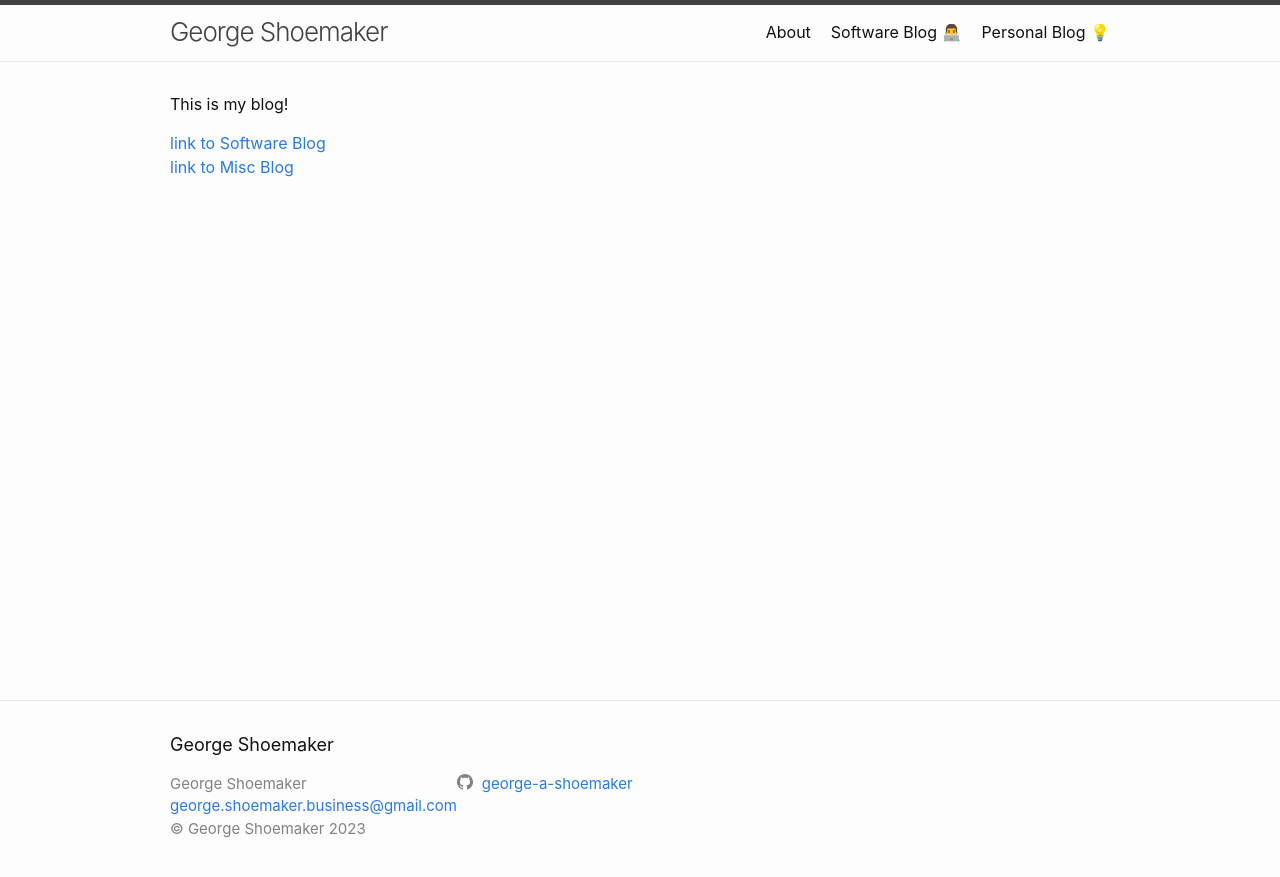
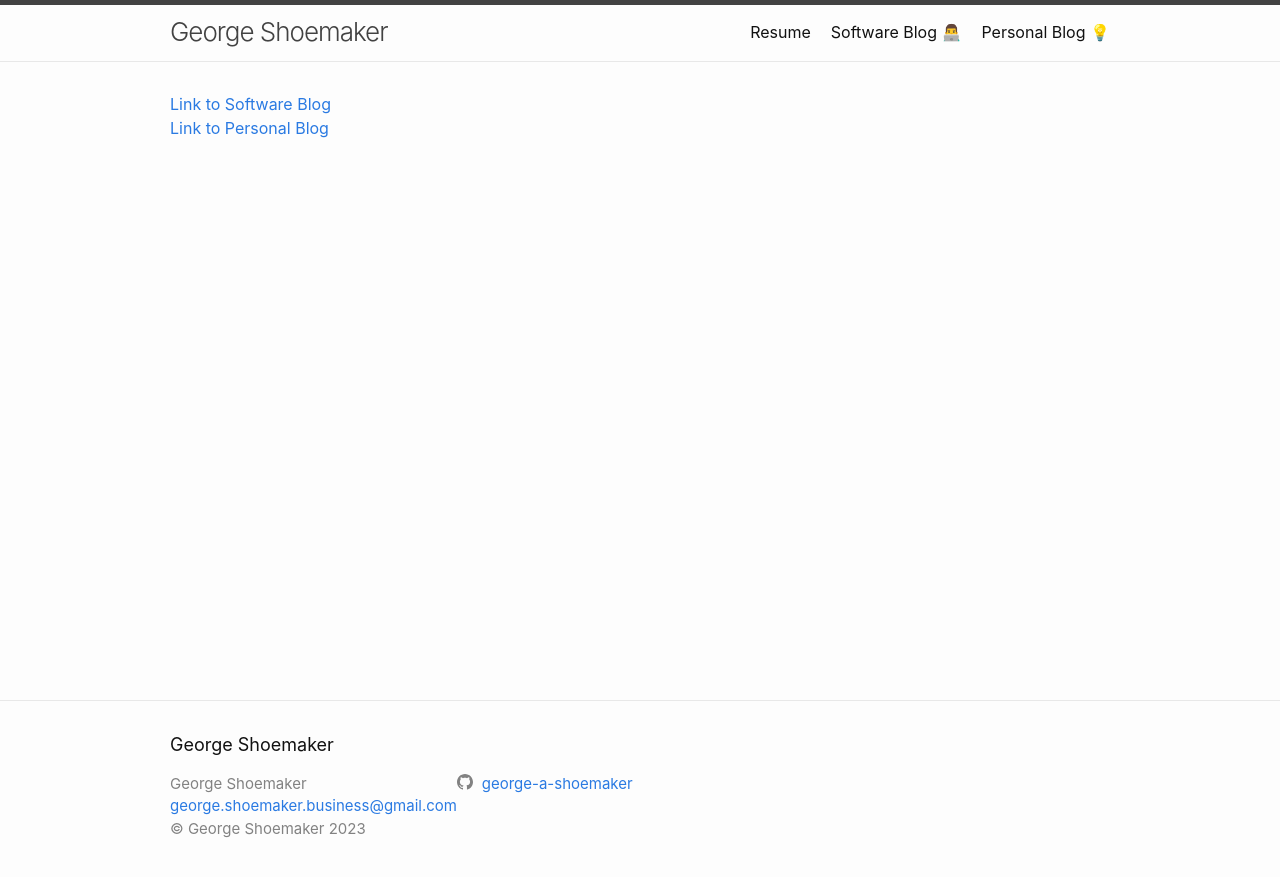
Before and after one commit to george-a-shoemaker/george-a-shoemaker.github.io, a Jekyll site: the page built from index.md, in a window 1280 px wide. Shown: the top 877 px of the page. Built offline with Jekyll 4.4.1, drawn with Linux system fonts in a browser that asks for light colours.

Commit message:
About to resume page

```diff
--- a/_config.yml
+++ b/_config.yml
@@ -25,6 +25,12 @@ github_username:  george-a-shoemaker
 # author key is used by minima, but not included in default template
 author: George Shoemaker
 
+# header-pages is used by minima to set the pages & their order explicitly
+header_pages:
+- resume.md
+- software-blog/index.md
+- personal-blog/index.md
+
 # Custom keys
 ## Adds copyright line to footer with symbol and current year
 copyright: George Shoemaker
--- a/index.md
+++ b/index.md
@@ -5,10 +5,7 @@
 layout: home
 ---
 
+<!-- <a class="page-link" href="{{ my_page.url | relative_url }}">{{ my_page.title | escape }}</a> -->
 
-This is my blog!
-
-<a class="page-link" href="{{ my_page.url | relative_url }}">{{ my_page.title | escape }}</a>
-
-[link to Software Blog](https://www.google.com)
-[link to Misc Blog](https://www.google.com)
+[Link to Software Blog]({{ site.baseurl }}/software-blog/)
+[Link to Personal Blog]({{ site.baseurl }}/personal-blog/)
```
Also changed, not shown: about.md (deleted, +0 -18 lines), personal-blog/index.md (+1 -3 lines), resume.md (added, +14 -0 lines), software-blog/index.md (+1 -1 lines).
